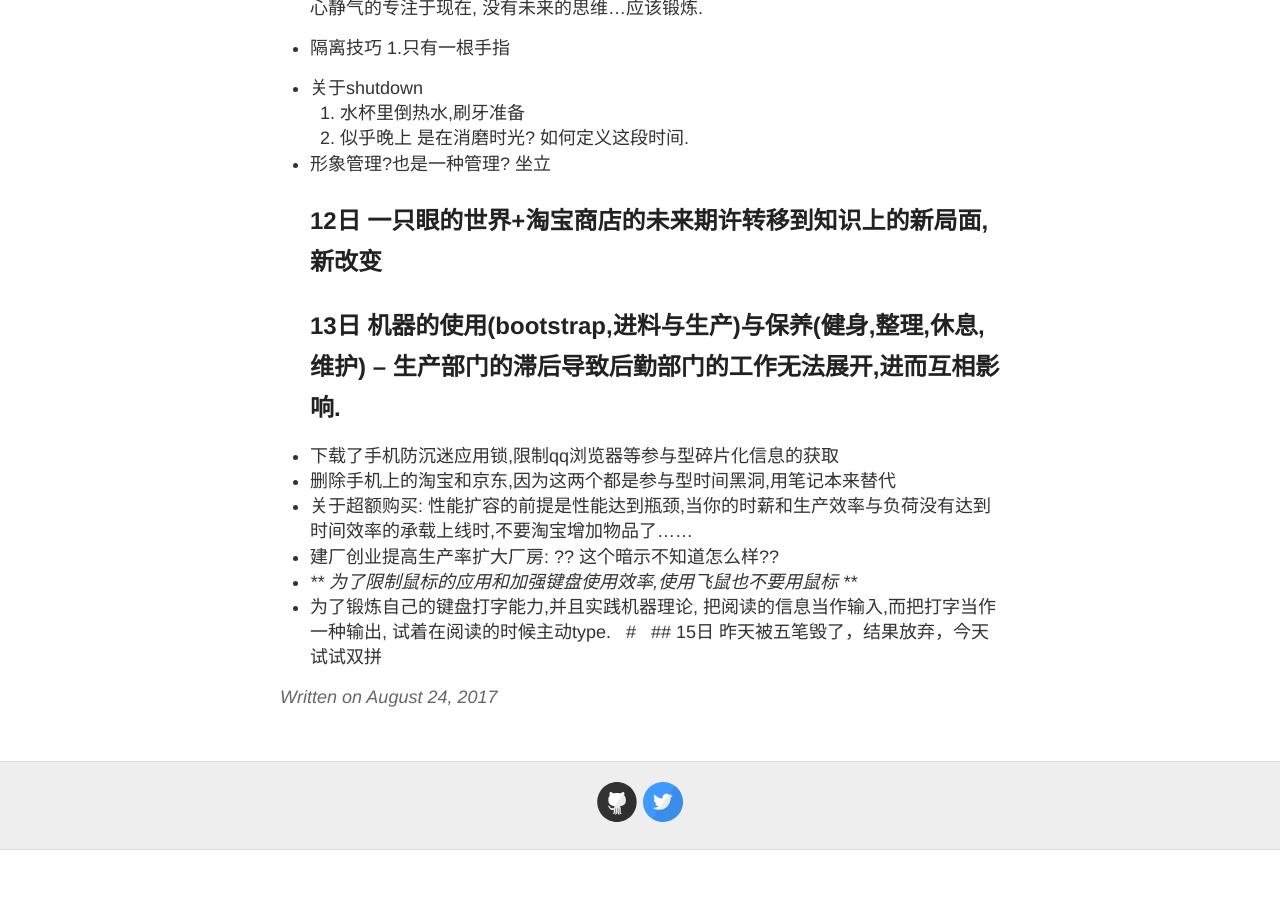
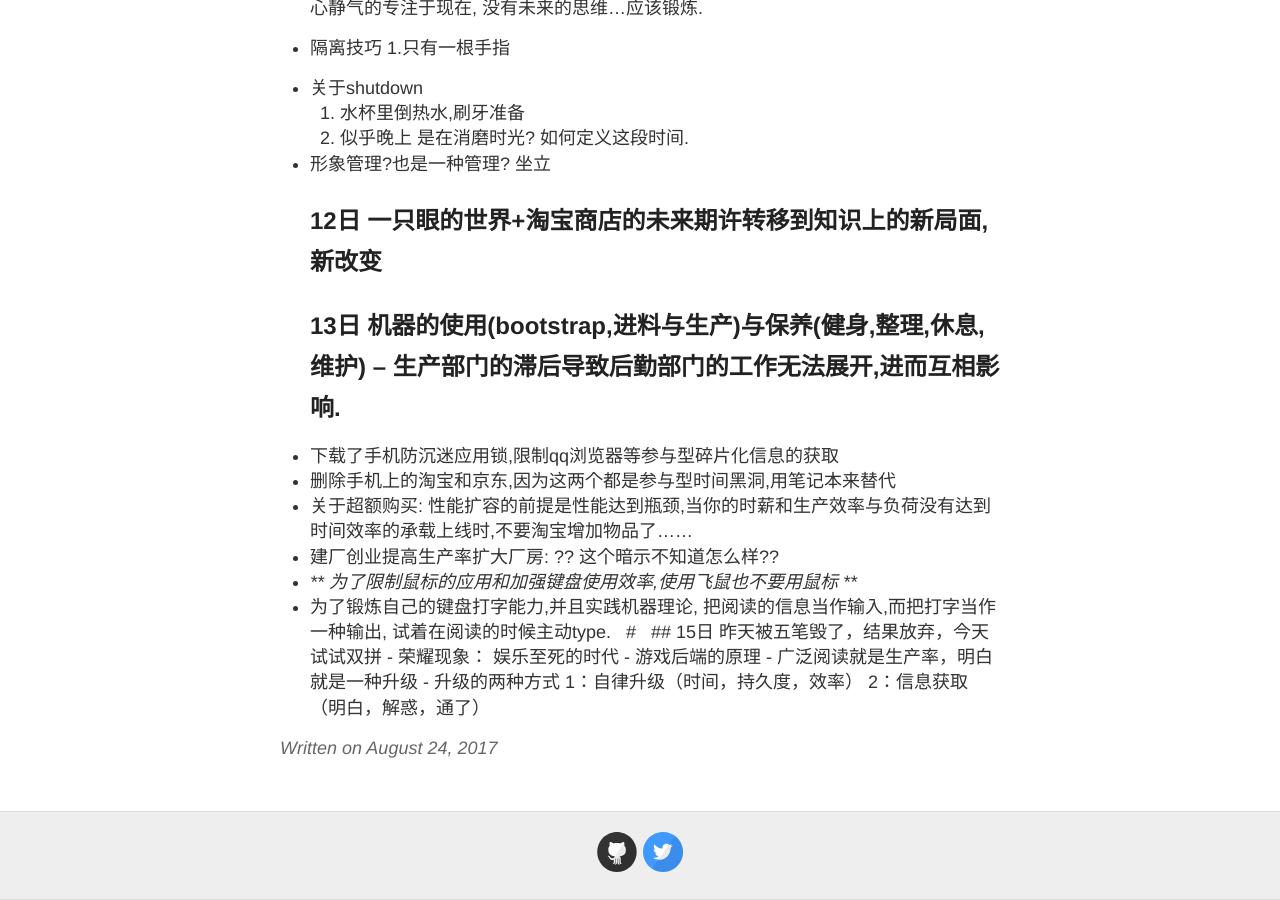
Before and after one commit to evelol/zzx_blog, a Jekyll site: the page built from _posts/2017-08-24-Ok.md, in a window 1280 px wide and 900 px high, scrolled down 7006 px. Built offline with Jekyll 4.4.1, drawn with Linux system fonts in a browser that asks for light colours; our own code applies the rules of GitHub Pages for plain Markdown files; before the commit the page ends 7856 px from its top, so only the background shows below that.

Commit message:
Update 2017-08-24-Ok.md

```diff
--- a/_posts/2017-08-24-Ok.md
+++ b/_posts/2017-08-24-Ok.md
@@ -233,3 +233,9 @@
 
 #
  ## 15日 昨天被五笔毁了，结果放弃，今天试试双拼
+- 荣耀现象： 娱乐至死的时代
+- 游戏后端的原理
+- 广泛阅读就是生产率，明白就是一种升级
+- 升级的两种方式
+1：自律升级（时间，持久度，效率）
+2：信息获取（明白，解惑，通了）
```
